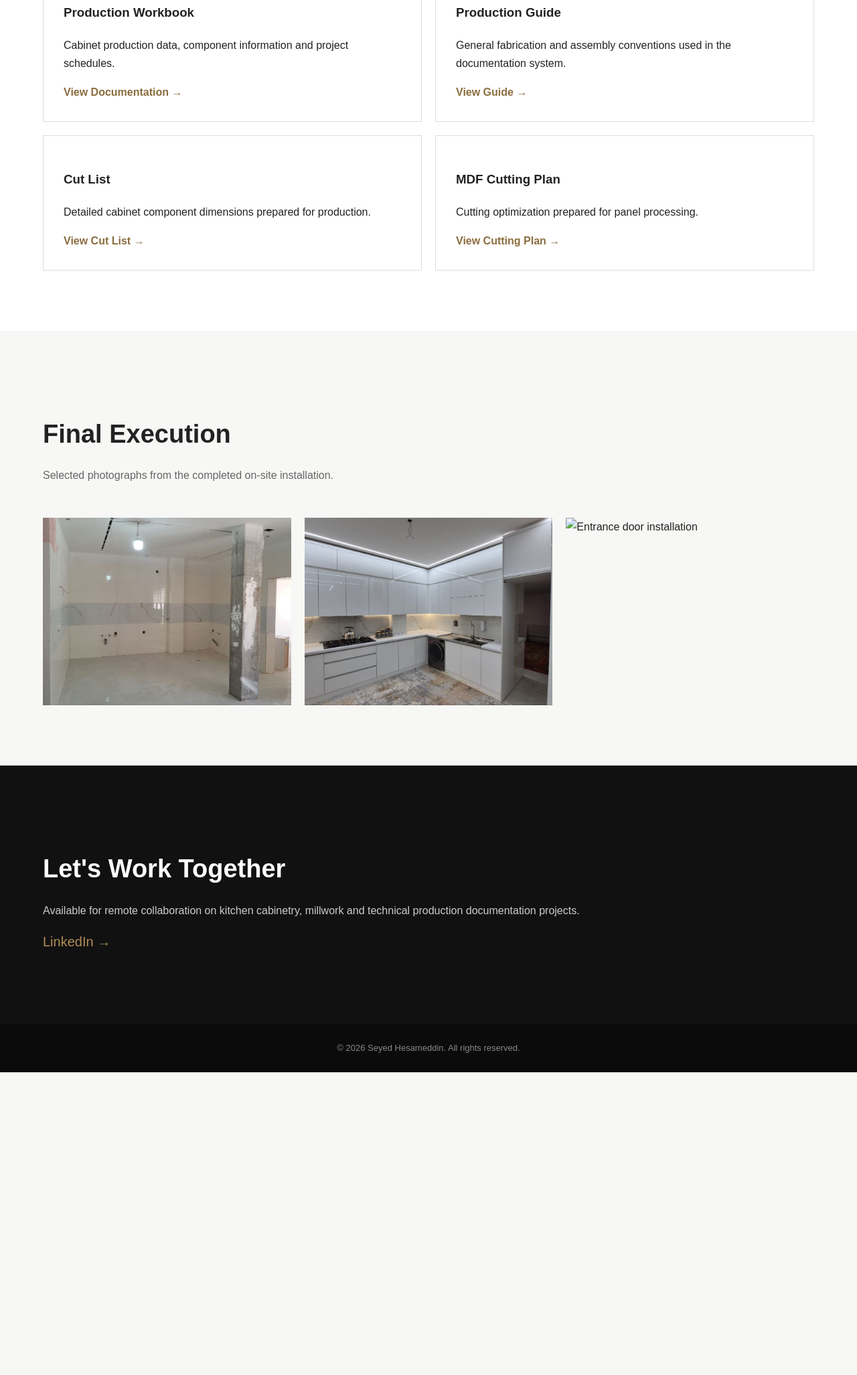
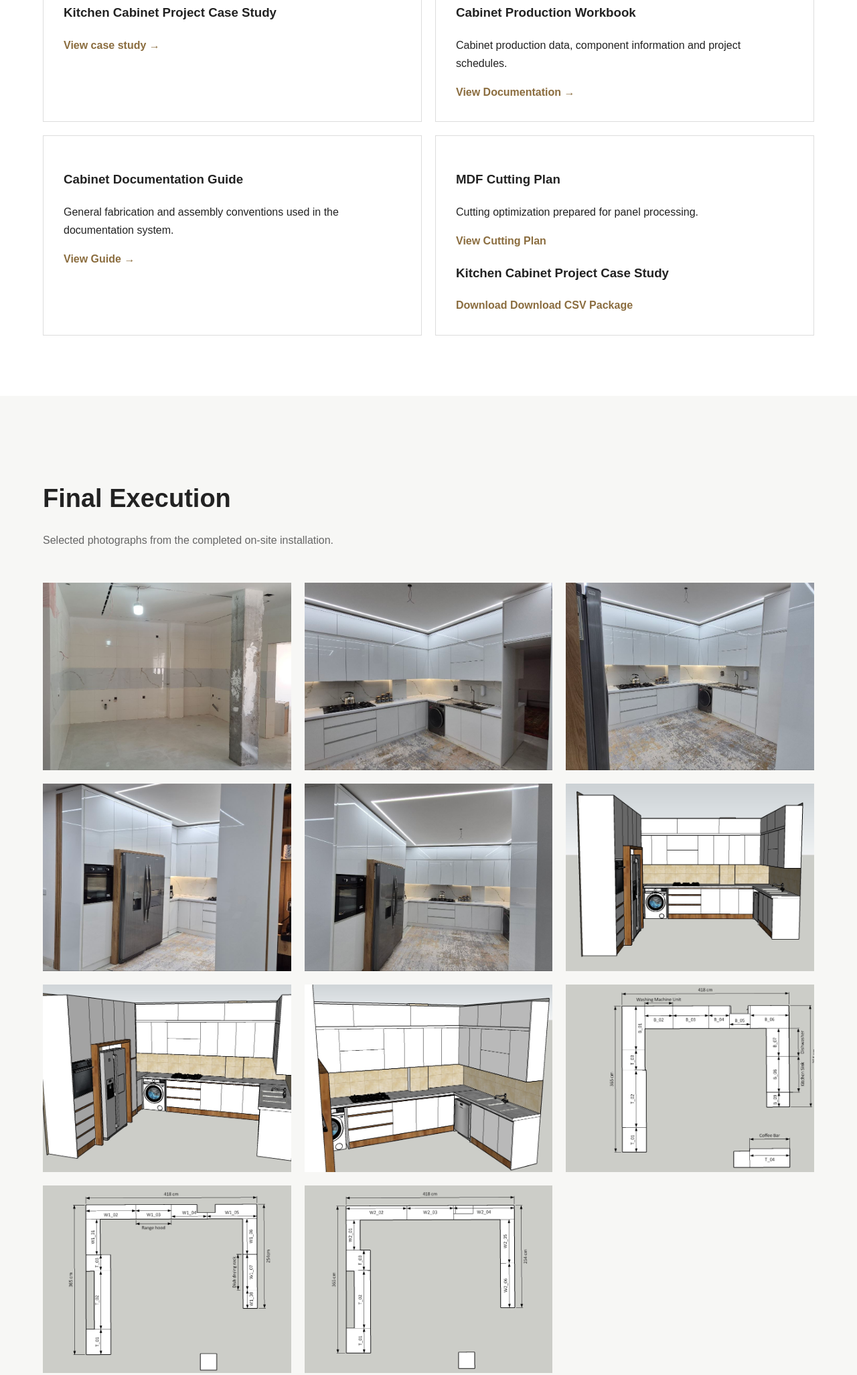
Before and after one commit to s-hesameddin/s-hesameddin.github.io, a plain HTML site: page index.html in a window 1280 px wide. Shown: the part 4627-6680 px from the top of the page at 67% size. Before the commit the page ends 6228 px from the top, so only its background shows below. Drawn offline with Linux system fonts and the light colour scheme.

Commit message:
Update index.html

```diff
--- a/index.html
+++ b/index.html
@@ -497,8 +497,26 @@
 
             <div class="document-card">
 
-                <h3>
-                    Production Workbook
+		<h3>
+                    Kitchen Cabinet Project Case Study
+                </h3>
+
+                <p>
+
+
+                </p>
+
+                <a href="documents/Kitchen_Cabinet_Project_Case_Study.pdf" target="_blank">
+                    View case study →
+                </a>
+
+            </div>
+
+
+            <div class="document-card">
+
+		<h3>
+                    Cabinet Production Workbook
                 </h3>
 
                 <p>
@@ -506,7 +524,7 @@
                     information and project schedules.
                 </p>
 
-                <a href="documents/production-workbook.pdf">
+                <a href="documents/01_Cabinet_Production_Workbook.pdf" target="_blank">
                     View Documentation →
                 </a>
 
@@ -515,8 +533,10 @@
 
             <div class="document-card">
 
+
+
                 <h3>
-                    Production Guide
+                    Cabinet Documentation Guide
                 </h3>
 
                 <p>
@@ -524,26 +544,8 @@
                     conventions used in the documentation system.
                 </p>
 
-                <a href="documents/production-guide.pdf">
+                <a href="documents/Cabinet_Documentation_Guide.pdf" target="_blank">
                     View Guide →
-                </a>
-
-            </div>
-
-
-            <div class="document-card">
-
-                <h3>
-                    Cut List
-                </h3>
-
-                <p>
-                    Detailed cabinet component dimensions
-                    prepared for production.
-                </p>
-
-                <a href="documents/cut-list.pdf">
-                    View Cut List →
                 </a>
 
             </div>
@@ -560,10 +562,27 @@
                     panel processing.
                 </p>
 
-                <a href="documents/cutting-plan.pdf">
-                    View Cutting Plan →
-                </a>
+               <a href="documents/02_MDF_Cutting_Plan.pdf" target="_blank">
+  		  View Cutting Plan
+		</a>
 
+
+		<h3>
+                    Kitchen Cabinet Project Case Study
+                </h3>
+
+                <p>
+
+
+                </p>
+
+               <a href="documents/03_Nanxing_Panel_Saw_Input_Files.rar" download>
+    		Download Download CSV Package
+		</a>
+
+		 </div>
+
+		 </div>
             </div>
 
         </div>
@@ -601,9 +620,49 @@
                 alt="Kitchen cabinet installation">
 
             <img
-                src="images/entrance-door.jpg"
-                alt="Entrance door installation">
+                src="images/execution-03.jpg"
+                alt="Kitchen cabinet installation">
 
+	    <img
+                src="images/execution-04.jpg"
+                alt="Kitchen cabinet installation">
+
+	    <img
+                src="images/execution-05.jpg"
+                alt="Kitchen cabinet installation">
+
+	    <img
+                src="images/project-3d-01.jpg"
+                alt="Kitchen cabinet 3d design">
+
+	    <img
+                src="images/project-3d-02.jpg"
+                alt="Kitchen cabinet 3d design">
+
+	    <img
+                src="images/project-3d-03.jpg"
+                alt="Kitchen cabinet 3d design">
+
+	    <img
+                src="images/technical-plan-01.jpg"
+                alt="Kitchen cabinet technical plan">
+
+	    <img
+                src="images/technical-plan-02.jpg"
+                alt="Kitchen cabinet technical plan">
+
+	    <img
+                src="images/technical-plan-03.jpg"
+                alt="Kitchen cabinet technical plan">
+
+        </div>
+        </div>
+        </div>
+        </div>
+        </div>
+        </div>
+        </div>
+        </div>
         </div>
 
     </div>
```
